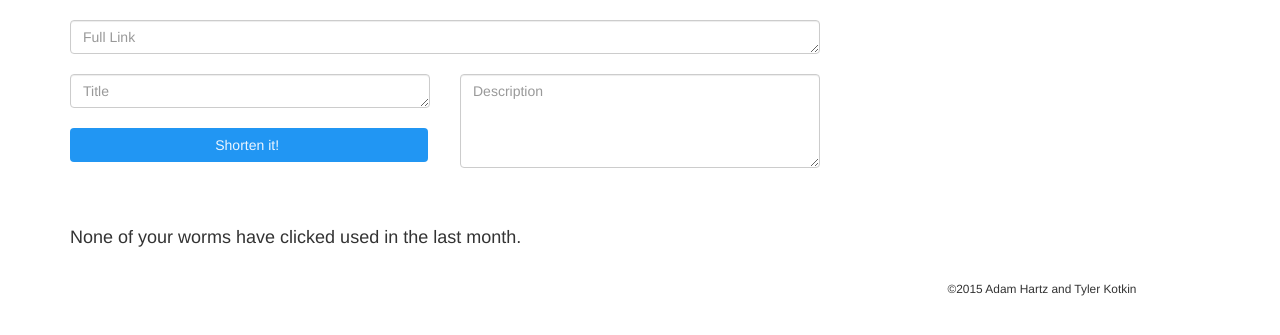
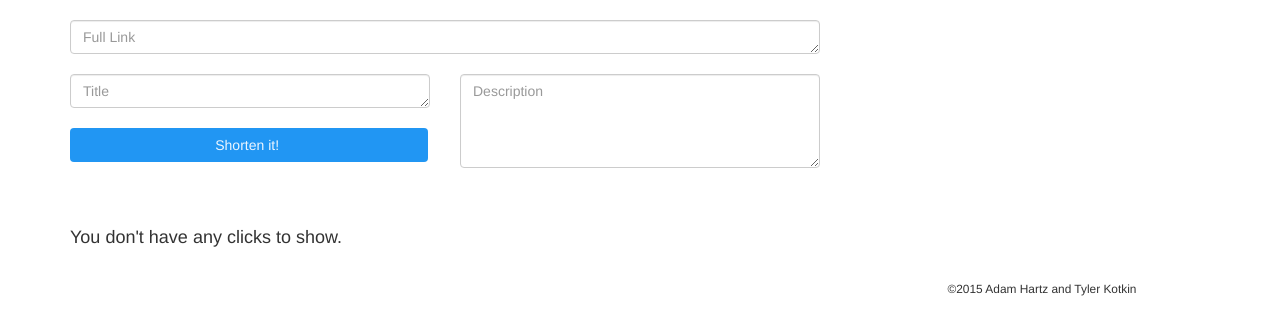
Before and after one commit to ahartz1/urly-bird, a Django app: template urlybird/bookmarks/templates/bookmarks/bird_pop_list.html in a window 1280 px wide. Shown: the part 52-387 px from the top of the page. Run offline with Django 3.2, Linux system fonts and the light colour scheme; the template is opened without the code that fills it, so the values that code supplies are empty; some libraries are stand-ins or nearby versions.

Commit message:
typo fix

```diff
--- a/urlybird/bookmarks/templates/bookmarks/bird_pop_list.html
+++ b/urlybird/bookmarks/templates/bookmarks/bird_pop_list.html
@@ -48,7 +48,7 @@
   {% endif %}
 {% else %}
   <h2>{{ view.user.username }}</h2>
-  <h4>None of your worms have clicked used in the last month.<h4>
+  <h4>You don't have any clicks to show.<h4>
 {% endif %}
 
 {% endblock %}
```
